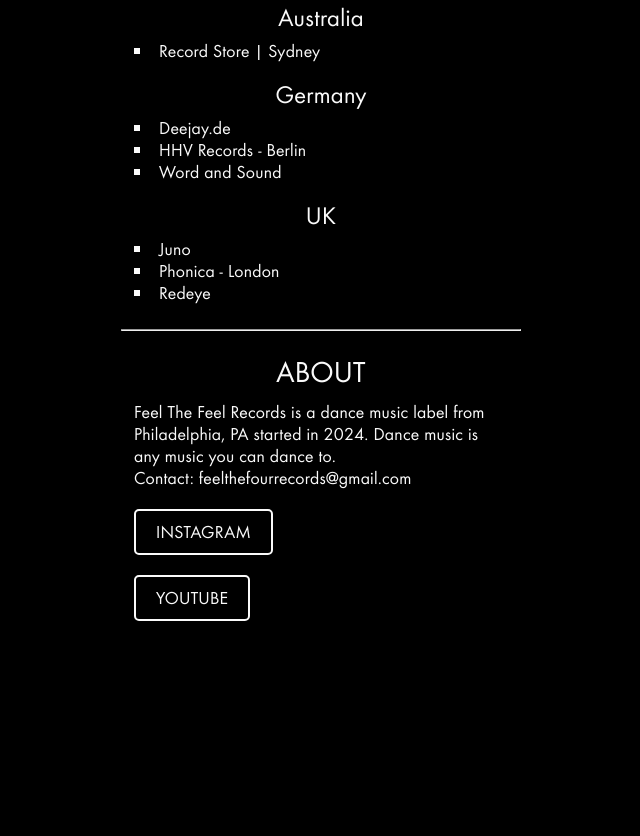
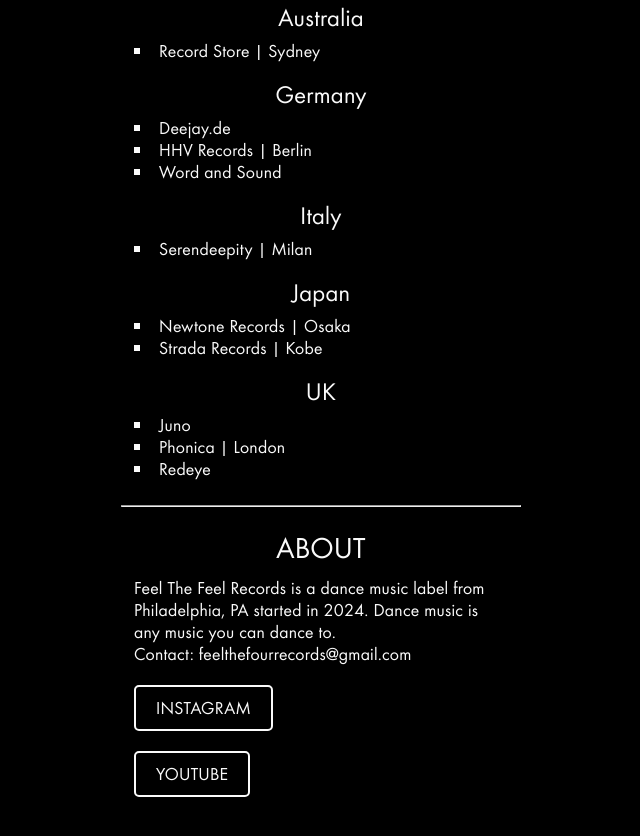
Before and after one commit to JarrettD5309/ftfstore, a Next.js app in the folder client/: page / in a window 1280 px wide. Shown: the part 2460-3296 px from the top of the page, without its empty margins (319-959 px from the left). Before the commit the page ends 3126 px from the top, so only its background shows below. Built offline with nearby package versions, Linux system fonts and the light colour scheme.

Commit message:
update stores

```diff
--- a/client/src/app/page.tsx
+++ b/client/src/app/page.tsx
@@ -117,13 +117,22 @@
           <h3 className="margin-top-2rem">Germany</h3>
           <ul className="margin-top-1rem">
             <li>Deejay.de</li>
-            <li>HHV Records - Berlin</li>
+            <li>HHV Records | Berlin</li>
             <li>Word and Sound</li>
+          </ul>
+          <h3 className="margin-top-2rem">Italy</h3>
+          <ul className="margin-top-1rem">
+            <li>Serendeepity | Milan</li>
+          </ul>
+          <h3 className="margin-top-2rem">Japan</h3>
+          <ul className="margin-top-1rem">
+            <li>Newtone Records | Osaka</li>
+            <li>Strada Records | Kobe</li>
           </ul>
           <h3 className="margin-top-2rem">UK</h3>
           <ul className="margin-top-1rem">
             <li>Juno</li>
-            <li>Phonica - London</li>
+            <li>Phonica | London</li>
             <li>Redeye</li>
           </ul>
         </section>
```
